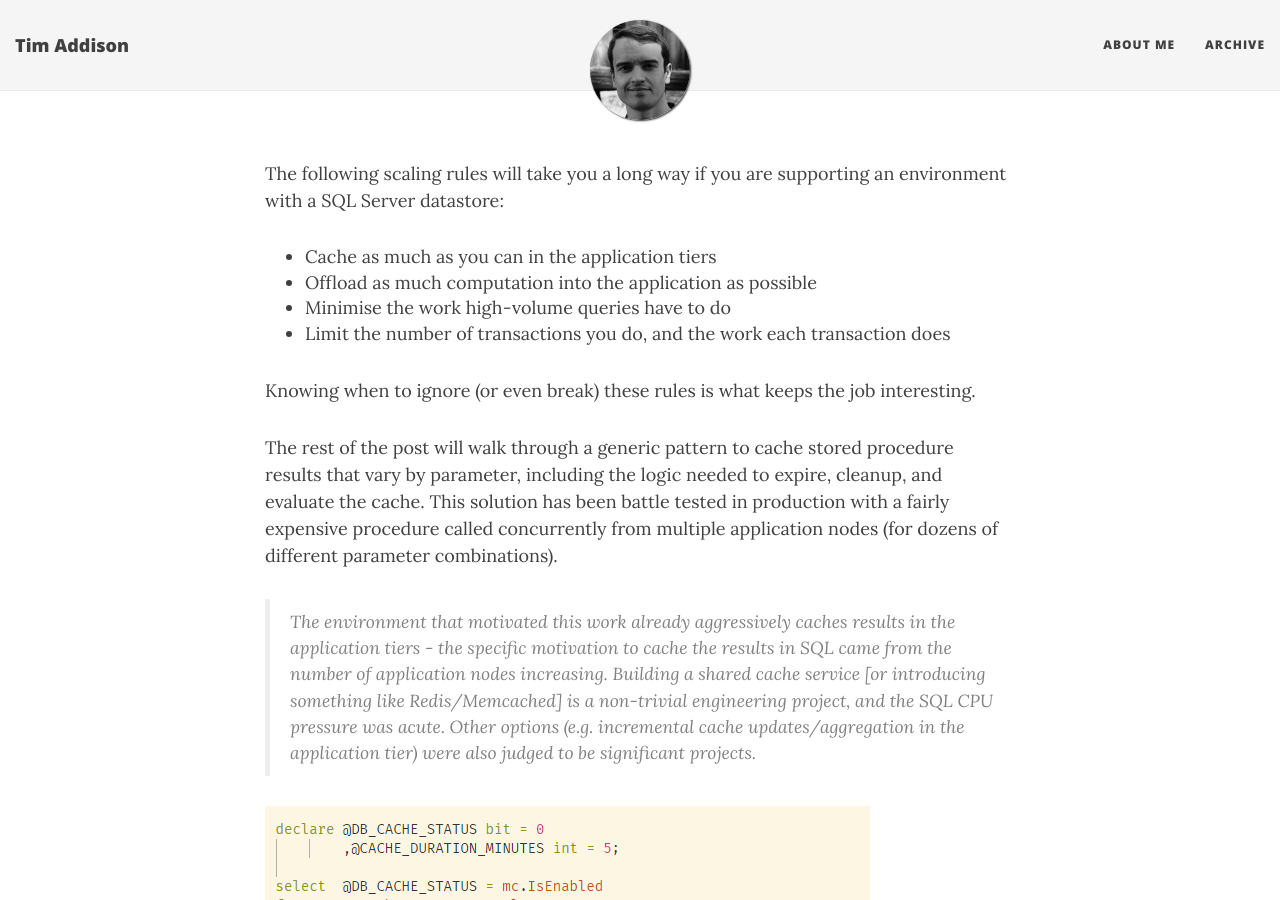
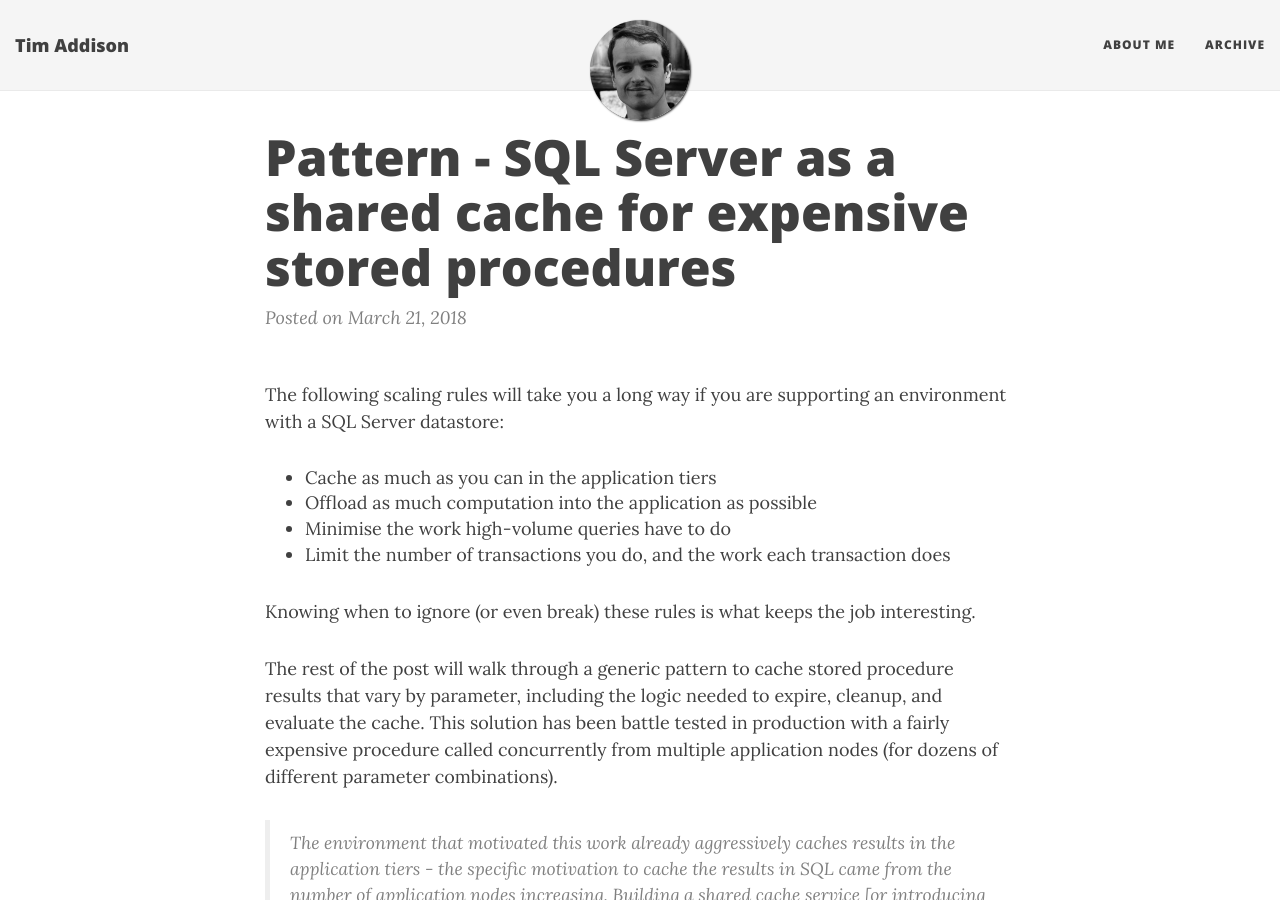
Before and after one commit to taddison/tjaddison.com, a Jekyll site: the page built from _posts/2018/2018-03-21-Pattern-SQL-Server-as-a-shared-cache-for-expensive-stored-procedures.md, in a window 1280 px wide and 900 px high. Built offline with Jekyll 4.4.1, drawn with Linux system fonts in a browser that asks for light colours; nearby versions of some CDN libraries.

Commit message:
No colon in the title

```diff
--- a/_posts/2018/2018-03-21-Pattern-SQL-Server-as-a-shared-cache-for-expensive-stored-procedures.md
+++ b/_posts/2018/2018-03-21-Pattern-SQL-Server-as-a-shared-cache-for-expensive-stored-procedures.md
@@ -1,6 +1,6 @@
 ---
 layout: post
-title: Pattern: SQL Server as a shared cache for expensive stored procedures
+title: Pattern - SQL Server as a shared cache for expensive stored procedures
 share-img: http://tjaddison.com/assets/2018/2018-03-21/CacheControl.png
 ---
 The following scaling rules will take you a long way if you are supporting an environment with a SQL Server datastore:
```
